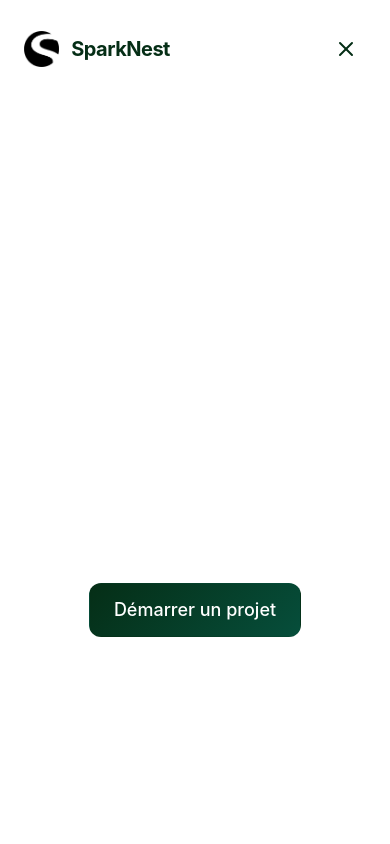
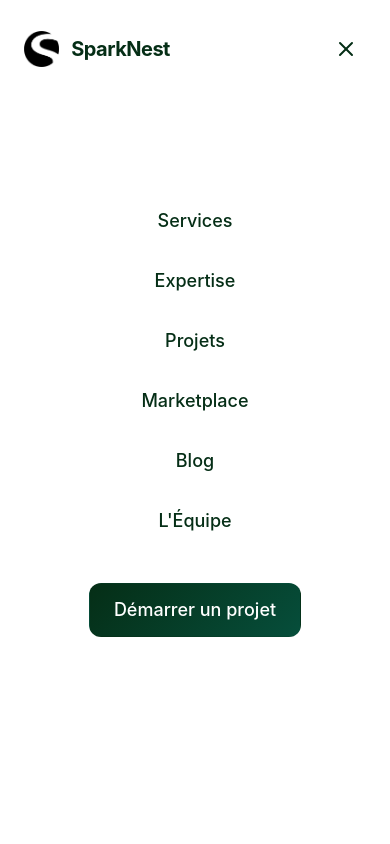
Before and after one commit to romaric-creator/sparknest, a React (Vite) app: page / in a window 390 px wide. Both pictures are taken after a click on the button "Toggle menu". Shown: the top 844 px of the page. Built offline with nearby package versions, Linux system fonts and the light colour scheme; no server answers.

Commit message:
fix(header): correct mobile menu link color and add missing link

```diff
--- a/src/components/Header.tsx
+++ b/src/components/Header.tsx
@@ -62,12 +62,12 @@ const Header: React.FC = () => {
               className="fixed inset-0 bg-brand-primary z-[1000] flex flex-col items-center justify-center md:hidden"
             >
               <ul className="flex flex-col items-center space-y-8 text-lg font-medium">
-                <li><a href="/#services" onClick={toggleMenu} className="text-[var(--color-white)] hover:text-brand-accent transition-colors">Services</a></li>
-                <li><a href="/#features" onClick={toggleMenu} className="text-[var(--color-white)] hover:text-brand-accent transition-colors">Expertise</a></li>
-                <li><a href="/#projects" onClick={toggleMenu} className="text-[var(--color-white)] hover:text-brand-accent transition-colors">Projets</a></li>
-                <li><Link to="/marketplace" onClick={toggleMenu} className="text-[var(--color-white)] hover:text-brand-accent transition-colors">Marketplace</Link></li>
-                <li><Link to="/blog" onClick={toggleMenu} className="text-[var(--color-white)] hover:text-brand-accent transition-colors">Blog</Link></li>
-                <li><Link to="/team" onClick={toggleMenu} className="text-[var(--color-white)] hover:text-brand-accent transition-colors">L'Équipe</Link></li>
+                <li><a href="/#services" onClick={toggleMenu} className="text-brand-text hover:text-brand-accent transition-colors">Services</a></li>
+                <li><a href="/#features" onClick={toggleMenu} className="text-brand-text hover:text-brand-accent transition-colors">Expertise</a></li>
+                <li><a href="/#projects" onClick={toggleMenu} className="text-brand-text hover:text-brand-accent transition-colors">Projets</a></li>
+                <li><Link to="/marketplace" onClick={toggleMenu} className="text-brand-text hover:text-brand-accent transition-colors">Marketplace</Link></li>
+                <li><Link to="/blog" onClick={toggleMenu} className="text-brand-text hover:text-brand-accent transition-colors">Blog</Link></li>
+                <li><Link to="/team" onClick={toggleMenu} className="text-brand-text hover:text-brand-accent transition-colors">L'Équipe</Link></li>
                 <li>
                   <a
                     href="mailto:christiantendainfo2006@gmail.com"
```
